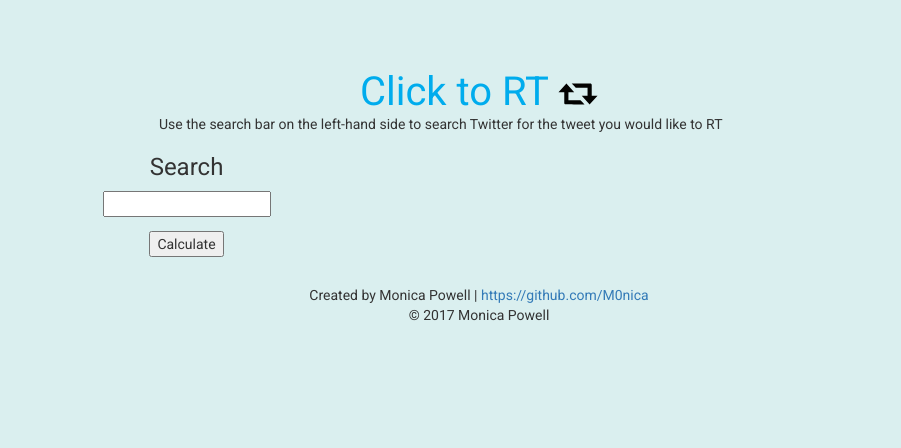
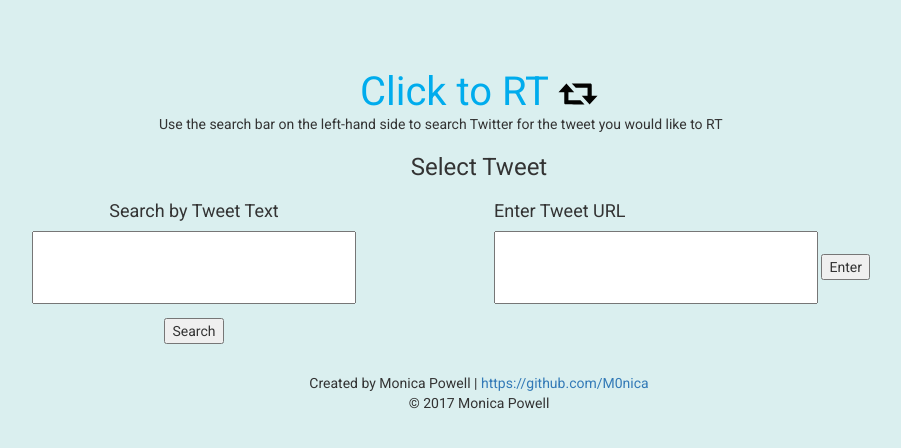
Before and after one commit to M0nica/click_to_retweet, a Flask app: page / in a window 1280 px wide. Shown: the top 448 px of the page, without its empty margins (161-1062 px from the left). Run offline with Flask 2, Linux system fonts and the light colour scheme; some libraries are stand-ins or nearby versions.

Commit message:
added option to enter tweet url; includes url validation

```diff
--- a/app.py
+++ b/app.py
@@ -31,7 +31,7 @@
             tweet_list.append(tweet['text'])
 
 
-            ctt_text_area = '<div class="sharebuttons"><a href="https://twitter.com/intent/retweet?tweet_id=' + tweet["id_str"] + '">Click to RT</a> <button onclick="toggleLink(id)" id="button-'+ str(id_num)+'"type="button">Get Click to RT Link</button> <span style="display: none;"><textarea rows="4" cols="50" id="button-'+ str(id_num)+'">' + "https://twitter.com/intent/retweet?tweet_id=" + tweet["id_str"] + '</textarea> <p>Share this link. When clicked it will direct people Twitter and confirm that they would like RT the specified tweet.</p></span></div>'
+            ctt_text_area = '<div class="sharebuttons"><a href="https://twitter.com/intent/retweet?tweet_id=' + tweet["id_str"] + '">Click to RT</a> <button onclick="toggleLink(id)" id="button-'+ str(id_num)+'"type="button" class="btn btn-default">Get Click to RT Link</button> <span style="display: none;"><textarea rows="4" cols="50" id="button-'+ str(id_num)+'">' + "https://twitter.com/intent/retweet?tweet_id=" + tweet["id_str"] + '</textarea> <p>Share this link. When clicked it will direct people Twitter and confirm that they would like RT the specified tweet.</p></span></div>'
             tweet_list.append(ctt_text_area)
             id_num = id_num + 1
 
--- a/static/css/styles.css
+++ b/static/css/styles.css
@@ -4,6 +4,10 @@
   width: 1em;
   }
 
+  input[type="string"] {
+      width: 60%;
+      height: 10%;
+  }
   /*.sharebuttons{
     margin: auto;
     width: 50%;
--- a/templates/layout.html
+++ b/templates/layout.html
@@ -24,7 +24,34 @@
         button.innerHTML = "Get Click to RT Link";
         x.style.display = 'none';
     }
-}</script>
+}
+
+function validateTweetUrl(){
+  var tweet_url = document.getElementById("tweetUrl").value;
+
+  //var urlregex = new RegExp("^https:\/\/twitter.com\/(\w|\d)*\/status\/\d*$");
+  if (/^https:\/\/twitter.com\/(\w|\d)*\/status\/\d*$/.test(tweet_url)){
+    console.log("this matches");
+
+      var warning = document.getElementById("url_warning");
+      warning.innerHTML = "";
+
+      tweet_id = tweet_url.match(/\d*$/)[0];
+      console.log(tweet_id);
+      warning.innerHTML = "The url to RT this tweet is https://twitter.com/intent/retweet?tweet_id=" + tweet_id;
+
+  }
+  else {
+    console.log("this does not match");
+    var warning = document.getElementById("url_warning");
+    warning.innerHTML = "Sorry, this is not a valid Twitter URL";
+
+  }
+  return;
+//https:\/\/twitter.com\/(\w|\d)*\/status\/\d*
+
+}
+</script>
 </head>
 <!-- <nav class="navbar navbar-default navbar-fixed-top">
   <div class="container">
@@ -38,20 +65,33 @@
 
   <div class="container">
     <div class="row">
-      <div class="col-xs-6">
+      <div class="col-xs-12">
 
       <form action="/entry" method="POST">
 
-        <h3>Search</h3>
-        <input name="word_to_search" type="string" required>
+        <h3>Select Tweet</h3>
+
+
+        <div class="col-xs-6">
+          <h4>Search by Tweet Text</h4>
+        <input name="word_to_search" type="string">
 
 
 
         <br>
-        <input type="submit" value="Calculate">
-      </form>
+
+        <input type="submit" value="Search">
+</form>
+      </div>
+      <div class="col-xs-6">
+        <h4>Enter Tweet URL</h4>
+        <input type="string" onclick="validateTweetUrl(value)" id="tweetUrl">
+          <input type="button" value="Enter">
+          <div id="url_warning"></div>
+      </div>
+
     </div>
-    <div class="col-xs-6">
+    <div class="col-xs-12">
 
 
         {% block content %}
```
